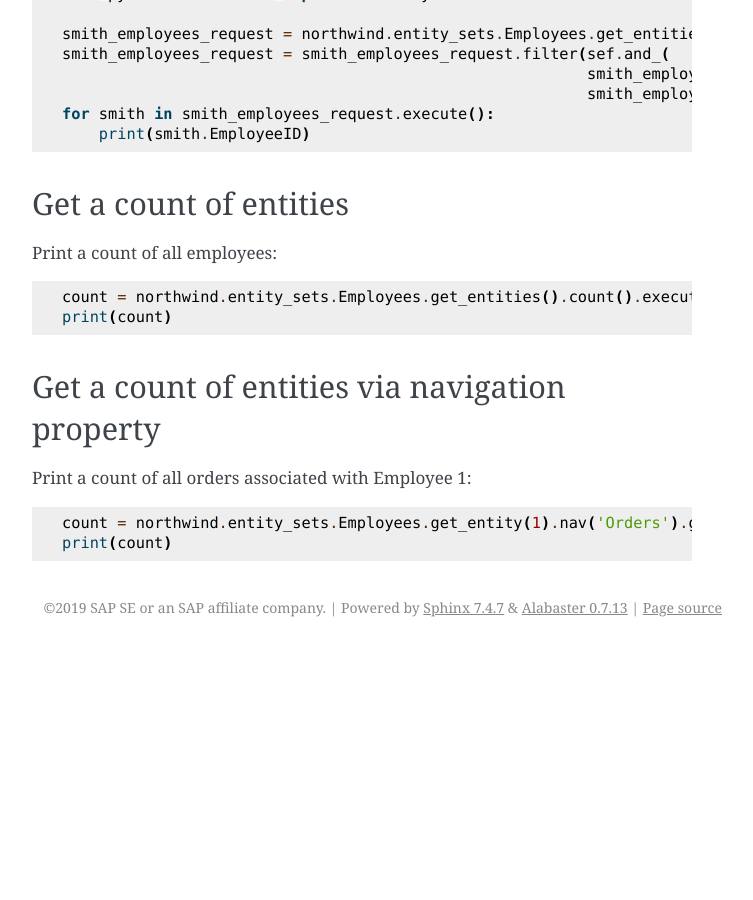
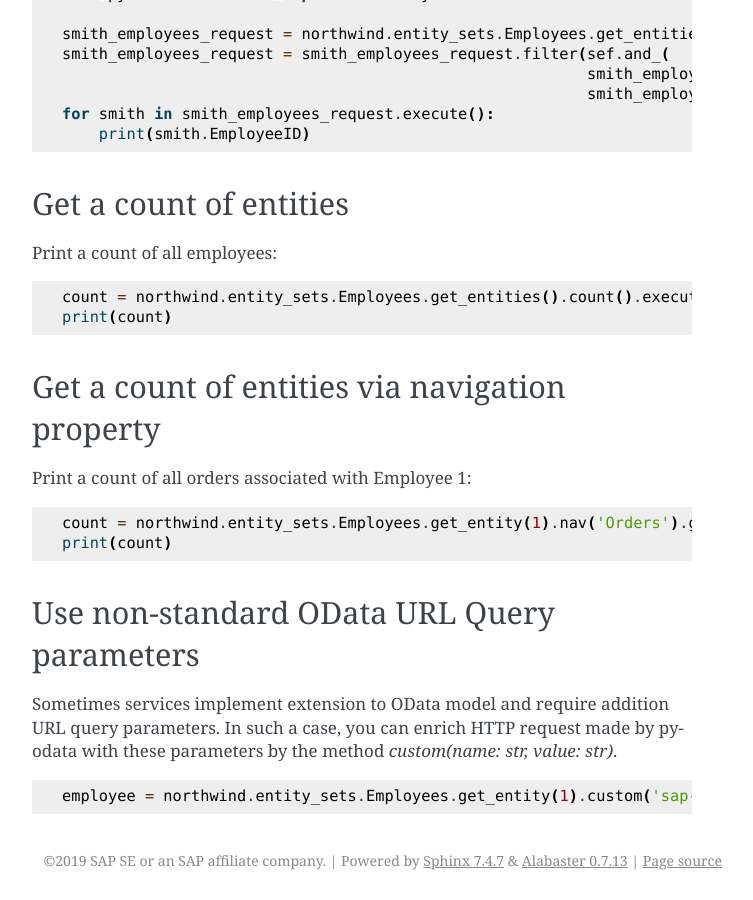
Before and after one commit to SAP/python-pyodata, a Sphinx documentation site: the page built from docs/usage/querying.rst, in a window 1280 px wide and 900 px high, scrolled down 1159 px. Shown: the whole window, without its empty margins (388-1141 px from the left). Built offline with Sphinx 7.4.7, drawn with Linux system fonts in a browser that asks for light colours; before the commit the page ends 1806 px from its top, so only the background shows below that; some of the changed text lies outside the part shown.

Commit message:
doc: document the method custom for Query params
Closes #86

```diff
--- a/docs/usage/querying.rst
+++ b/docs/usage/querying.rst
@@ -86,3 +86,15 @@
 
     count = northwind.entity_sets.Employees.get_entity(1).nav('Orders').get_entities().count().execute()
     print(count)
+
+
+Use non-standard OData URL Query parameters
+-------------------------------------------
+
+Sometimes services implement extension to OData model and require addition URL
+query parameters. In such a case, you can enrich HTTP request made by pyodata with
+these parameters by the method `custom(name: str, value: str)`.
+
+.. code-block:: python
+
+    employee = northwind.entity_sets.Employees.get_entity(1).custom('sap-client', '100').execute()
```
